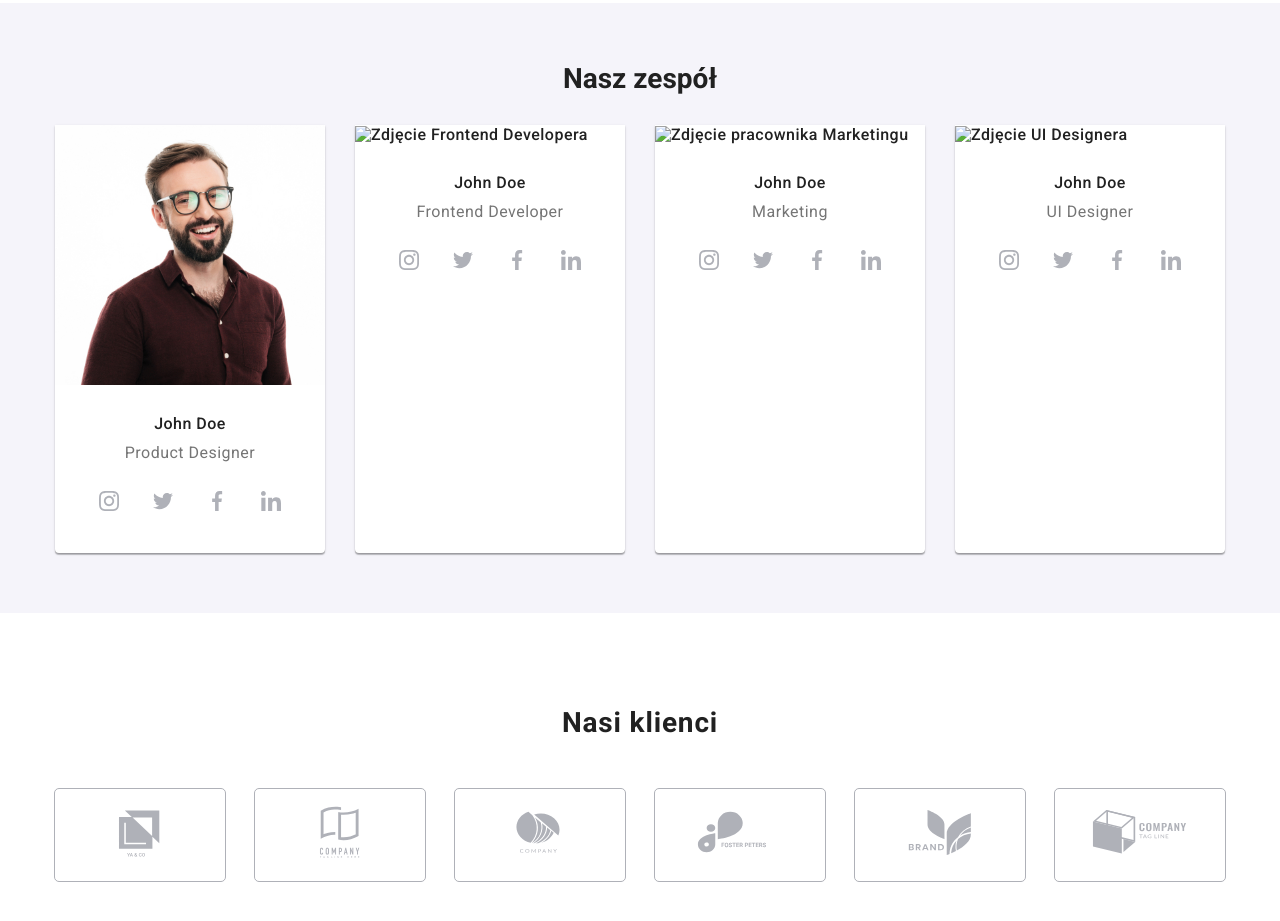
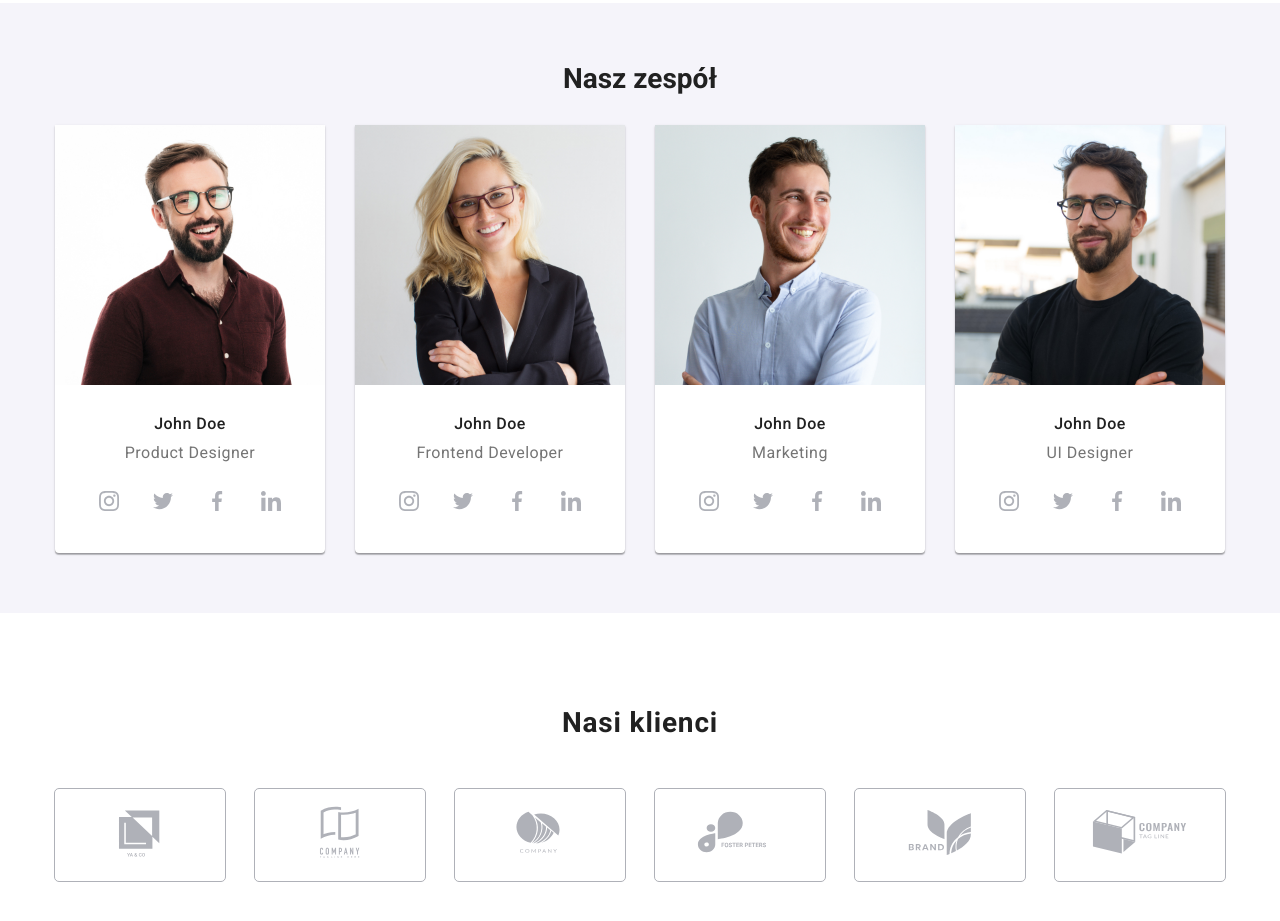
Before and after one commit to PaulinaDworak/goit-markup-hw-08, a plain HTML site: page index.html in a window 1280 px wide. Shown: the part 1256-2177 px from the top of the page. Drawn offline with nearby package versions, Linux system fonts and the light colour scheme; a script that the page names is missing.

Commit message:
poprawki zdjęć

```diff
--- a/index.html
+++ b/index.html
@@ -304,7 +304,7 @@
                                 alt="Zdjęcie Frontend Developera"
                                 class="team-member__pic"
                                 srcset="
-                                    images/frontend-developer.png        270w,
+                                    images/frontend-developer.jpg        270w,
                                     images/frontend-developer@2x.png     540w,
                                     images/frontend-developer-tab.png    354w,
                                     images/frontend-developer-tab@2x.png 708w,
@@ -394,7 +394,7 @@
                                 alt="Zdjęcie pracownika Marketingu"
                                 class="team-member__pic"
                                 srcset="
-                                    images/marketing.png        270w,
+                                    images/marketing.jpg        270w,
                                     images/marketing@2x.png     540w,
                                     images/marketing-tab.png    354w,
                                     images/marketing-tab@2x.png 708w,
@@ -484,7 +484,7 @@
                                 alt="Zdjęcie UI Designera"
                                 class="team-member__pic"
                                 srcset="
-                                    images/ui-designer.png        270w,
+                                    images/ui-designer.jpg        270w,
                                     images/ui-designer@2x.png     540w,
                                     images/ui-designer-tab.png    354w,
                                     images/ui-designer-tab@2x.png 708w,
```
